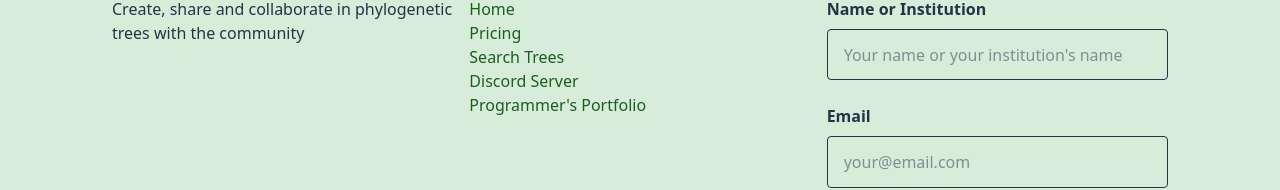
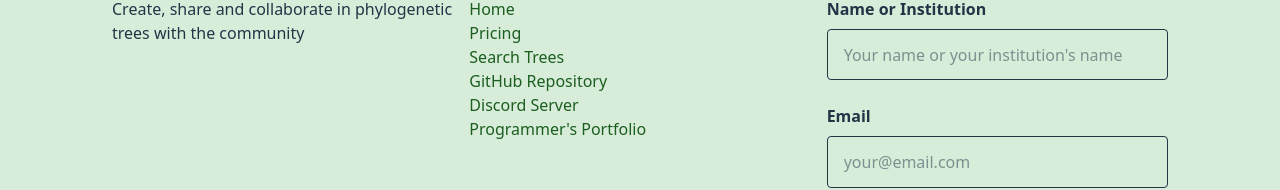
Before and after one commit to LUCHER4321/CPT-Frontend, a React (Vite) app: page /account/trees/me in a window 1280 px wide. Shown: the part 424-614 px from the top of the page. Built offline with nearby package versions, Linux system fonts and the light colour scheme; no server answers.

Commit message:
Update Footer.tsx

```diff
--- a/src/components/Footer.tsx
+++ b/src/components/Footer.tsx
@@ -50,6 +50,7 @@ export const Footer = ({
                         <LiLink href="/">Home</LiLink>
                         <LiLink href="/pricing">Pricing</LiLink>
                         <LiLink href="/trees">Search Trees</LiLink>
+                        <LiLink href="https://github.com/LUCHER4321/CPT-Frontend" blank>GitHub Repository</LiLink>
                         <LiLink href="https://discord.gg/s9cJJHcnA4" blank>Discord Server</LiLink>
                         <LiLink href="https://lucher4321.github.io/Portafolio/" blank>Programmer's Portfolio</LiLink>
                     </ul>
```
